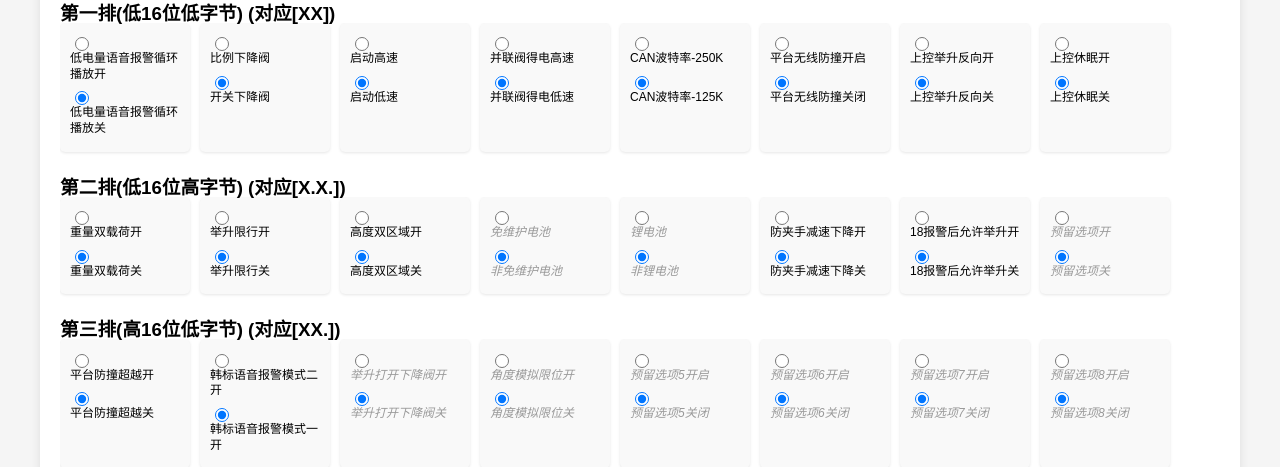
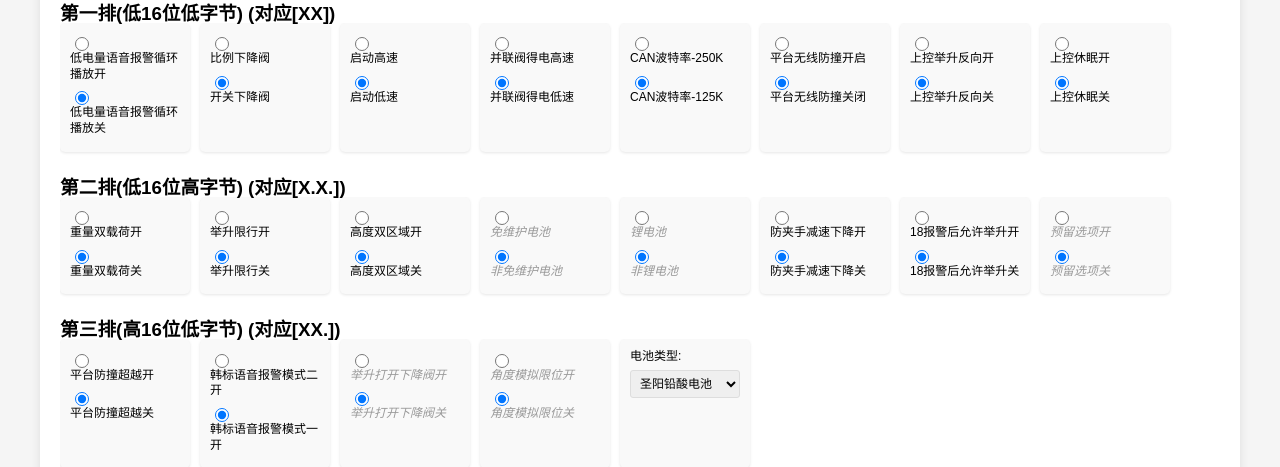
Before and after one commit to nvccr/nvccr.github.io, a plain HTML site: page index.html in a window 1280 px wide. Shown: the part 333-800 px from the top of the page. Drawn offline with Linux system fonts and the light colour scheme.

Commit message:
Update index.html

```diff
--- a/index.html
+++ b/index.html
@@ -166,6 +166,14 @@
         }
         .option-row::-webkit-scrollbar-thumb:hover {
             background: #555;
+        }
+        /* 电池类型下拉框样式 */
+        .battery-select {
+            width: 100%;
+            padding: 5px;
+            font-size: 12px;
+            border-radius: 3px;
+            border: 1px solid #ddd;
         }
     </style>
 </head>
@@ -336,28 +344,13 @@
                     <label for="option20-off" class="reserved">角度模拟限位关</label>
                 </div>
                 <div class="option-item">
-                    <input type="radio" id="option21-on" name="option21" value="8">
-                    <label for="option21-on" class="reserved">预留选项5开启</label>
-                    <input type="radio" id="option21-off" name="option21" value="0" checked>
-                    <label for="option21-off" class="reserved">预留选项5关闭</label>
-                </div>
-                <div class="option-item">
-                    <input type="radio" id="option22-on" name="option22" value="4">
-                    <label for="option22-on" class="reserved">预留选项6开启</label>
-                    <input type="radio" id="option22-off" name="option22" value="0" checked>
-                    <label for="option22-off" class="reserved">预留选项6关闭</label>
-                </div>
-                <div class="option-item">
-                    <input type="radio" id="option23-on" name="option23" value="2">
-                    <label for="option23-on" class="reserved">预留选项7开启</label>
-                    <input type="radio" id="option23-off" name="option23" value="0" checked>
-                    <label for="option23-off" class="reserved">预留选项7关闭</label>
-                </div>
-                <div class="option-item">
-                    <input type="radio" id="option24-on" name="option24" value="1">
-                    <label for="option24-on" class="reserved">预留选项8开启</label>
-                    <input type="radio" id="option24-off" name="option24" value="0" checked>
-                    <label for="option24-off" class="reserved">预留选项8关闭</label>
+                    <label for="battery-type">电池类型:</label>
+                    <select id="battery-type" class="battery-select">
+                        <option value="0">圣阳铅酸电池</option>
+                        <option value="1">锂电池</option>
+                        <option value="2">免维护-荷贝克/天能</option>
+                        <option value="3">免维护-邱健</option>
+                    </select>
                 </div>
             </div>
 
@@ -417,14 +410,6 @@
         <button class="calculate-btn" id="calculateBtn">计算/更新</button>
 
         <div class="result-section">
-<!--             <h3>当前状态</h3>
-            <p>数码管显示值:</p>
-            <ul>
-                <li>[XX]: <span id="result1">00</span> (第一排选项值: <span id="resultValue1">0</span>)</li>
-                <li>[X.X.]: <span id="result2">0.0.</span> (第二排选项值: <span id="resultValue2">0</span>)</li>
-                <li>[XX.]: <span id="result3">00.</span> (第三排选项值: <span id="resultValue3">0</span>)</li>
-                <li>[X.X]: <span id="result4">0.0</span> (第四排选项值: <span id="resultValue4">0</span>)</li>
-            </ul> -->
             <h6>Copyright © North Valley Research</h6>
         </div>
     </div>
@@ -473,6 +458,23 @@
         // 计算每排选项的值并转换为十六进制显示
         function calculateRowValue(startId, endId) {
             let value = 0;
+
+            // 特殊处理第三排的电池类型选项
+            if (startId === 17 && endId === 24) {
+                const batteryValue = parseInt(document.getElementById('battery-type').value);
+                value += batteryValue;
+
+                // 计算其他选项
+                for (let i = startId; i <= 20; i++) {
+                    const radio = document.querySelector(`input[name="option${i}"]:checked`);
+                    if (radio && radio.value !== "0") {
+                        value += parseInt(radio.value);
+                    }
+                }
+                return value;
+            }
+
+            // 其他排正常计算
             for (let i = startId; i <= endId; i++) {
                 const radio = document.querySelector(`input[name="option${i}"]:checked`);
                 if (radio && radio.value !== "0") {
@@ -487,7 +489,27 @@
             // 将十六进制转换为十进制
             const decimalValue = parseInt(hexValue, 16);
 
-            // 更新每个选项
+            // 特殊处理第三排的电池类型选项
+            if (startId === 17 && endId === 24) {
+                const batteryValue = decimalValue & 0b00001111; // 获取低4位
+                document.getElementById('battery-type').value = batteryValue;
+
+                // 更新其他选项
+                for (let i = startId; i <= 20; i++) {
+                    const optionValue = Math.pow(2, (20 - i) % 8 + 4); // 计算选项值 (128,64,32,16)
+                    const radioOn = document.getElementById(`option${i}-on`);
+                    const radioOff = document.getElementById(`option${i}-off`);
+
+                    if ((decimalValue & optionValue) === optionValue) {
+                        radioOn.checked = true;
+                    } else {
+                        radioOff.checked = true;
+                    }
+                }
+                return decimalValue;
+            }
+
+            // 更新其他排选项
             for (let i = startId; i <= endId; i++) {
                 const optionValue = Math.pow(2, (endId - i) % 8); // 计算选项值 (128,64,32,16,8,4,2,1)
                 const radioOn = document.getElementById(`option${i}-on`);
```
